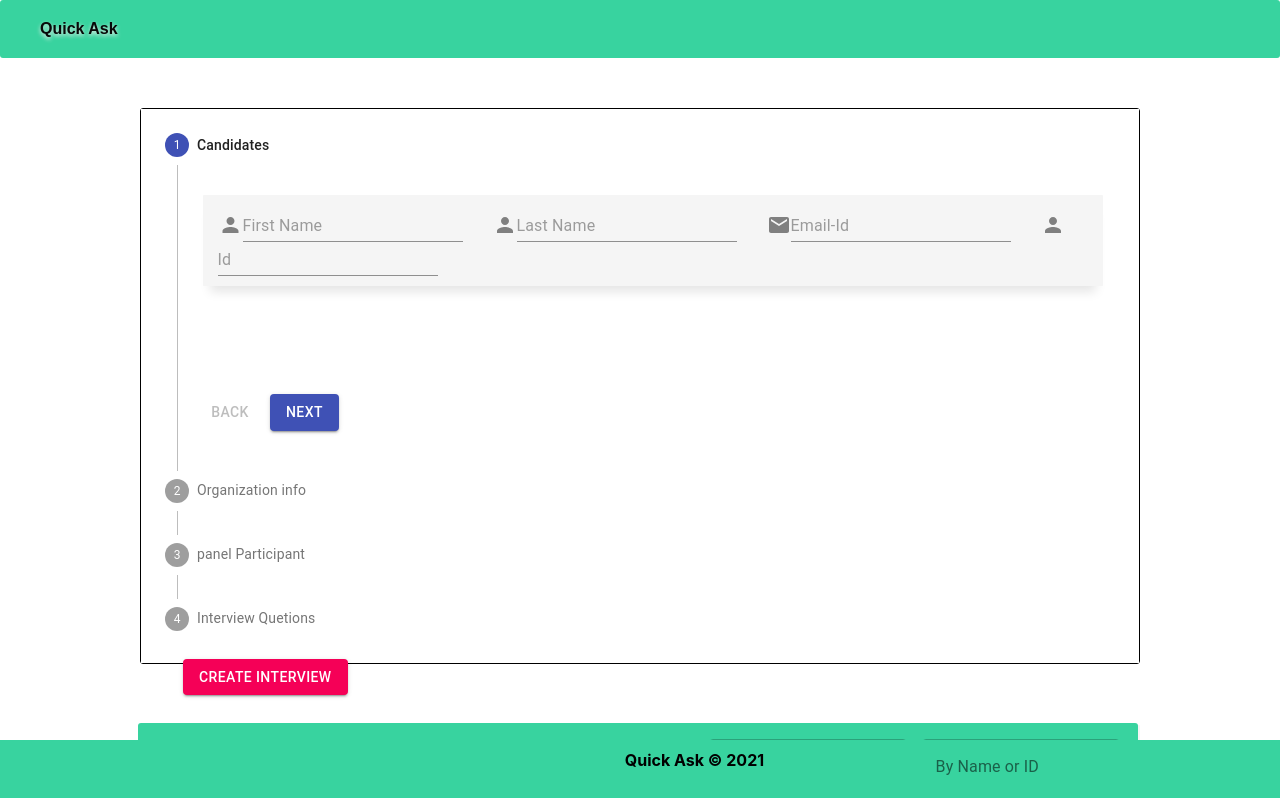
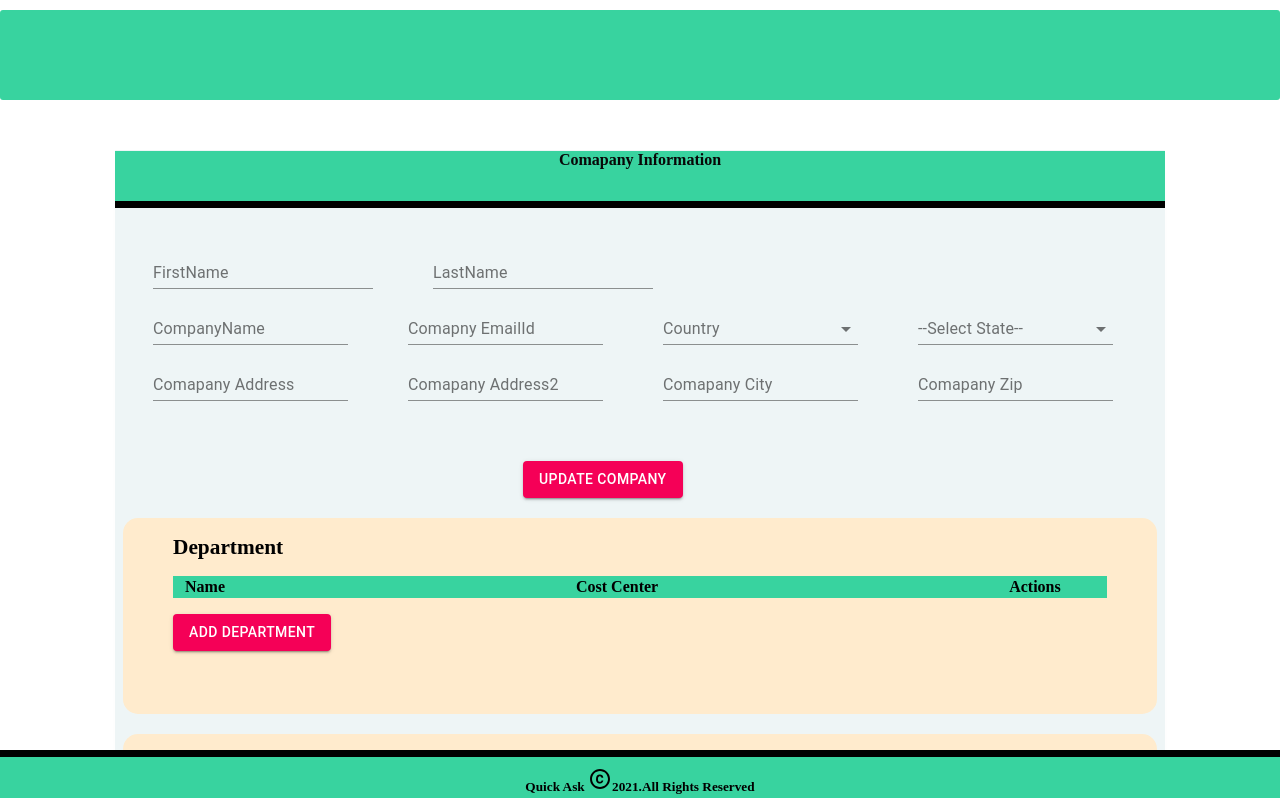
Before and after one commit to Dhruvikakadiya/webapp, a React (Create React App) app: page / in a window 1280 px wide. Shown: the top 798 px of the page. Built offline with nearby package versions, Linux system fonts and the light colour scheme.

Commit message:
Change some css

```diff
--- a/src/QuickAsk/componet1/companyprofile/Comprofile.jsx
+++ b/src/QuickAsk/componet1/companyprofile/Comprofile.jsx
@@ -2,7 +2,7 @@ import React from 'react'
 import Footer from './Footer'
 import Header from './Header'
 import Comproform from './Comproform'
-
+import  '../index.css';
 
 
 const Comprofile=()=> {    return (
--- a/src/QuickAsk/componet1/companyprofile/Comproform.js
+++ b/src/QuickAsk/componet1/companyprofile/Comproform.js
@@ -3,6 +3,7 @@ import Field from './Field'
 import Department from './Department'
 import Manager from './Manager'
 import Jobtitle from './Jobtitle'
+import  '../index.css';
 
 const Comproform=()=> {
     return (
--- a/src/QuickAsk/componet1/index.css
+++ b/src/QuickAsk/componet1/index.css
@@ -56,9 +56,9 @@ background-blend-mode:darken;
       align-items: center;
       margin-top: 10px;
     }
-    .logo{
+    /* .logo{
       background-image: url("onlinelogomaker-030421-1411-2933.png");
-    }
+    } */
     .header2 {
       height:57px;
       width: 1050px;
--- a/src/index.js
+++ b/src/index.js
@@ -1,17 +1,17 @@
 import React from 'react';
 import ReactDOM from 'react-dom';
-import './index.css';
+// import './index.css';
 import App from './App';
+import Department from './QuickAsk/componet1/companyprofile/Department'
+import Comproform from './QuickAsk/componet1/companyprofile/Comproform'
 import reportWebVitals from './reportWebVitals';
+import Comprofile from './QuickAsk/componet1/companyprofile/Comprofile';
 
 ReactDOM.render(
   <React.StrictMode>
-    <App />
+    {/* <App /> */}
+    {/* <Department/> */}
+    <Comprofile/>
   </React.StrictMode>,
   document.getElementById('root')
 );
-
-// If you want to start measuring performance in your app, pass a function
-// to log results (for example: reportWebVitals(console.log))
-// or send to an analytics endpoint. Learn more: https://bit.ly/CRA-vitals
-reportWebVitals();
```
